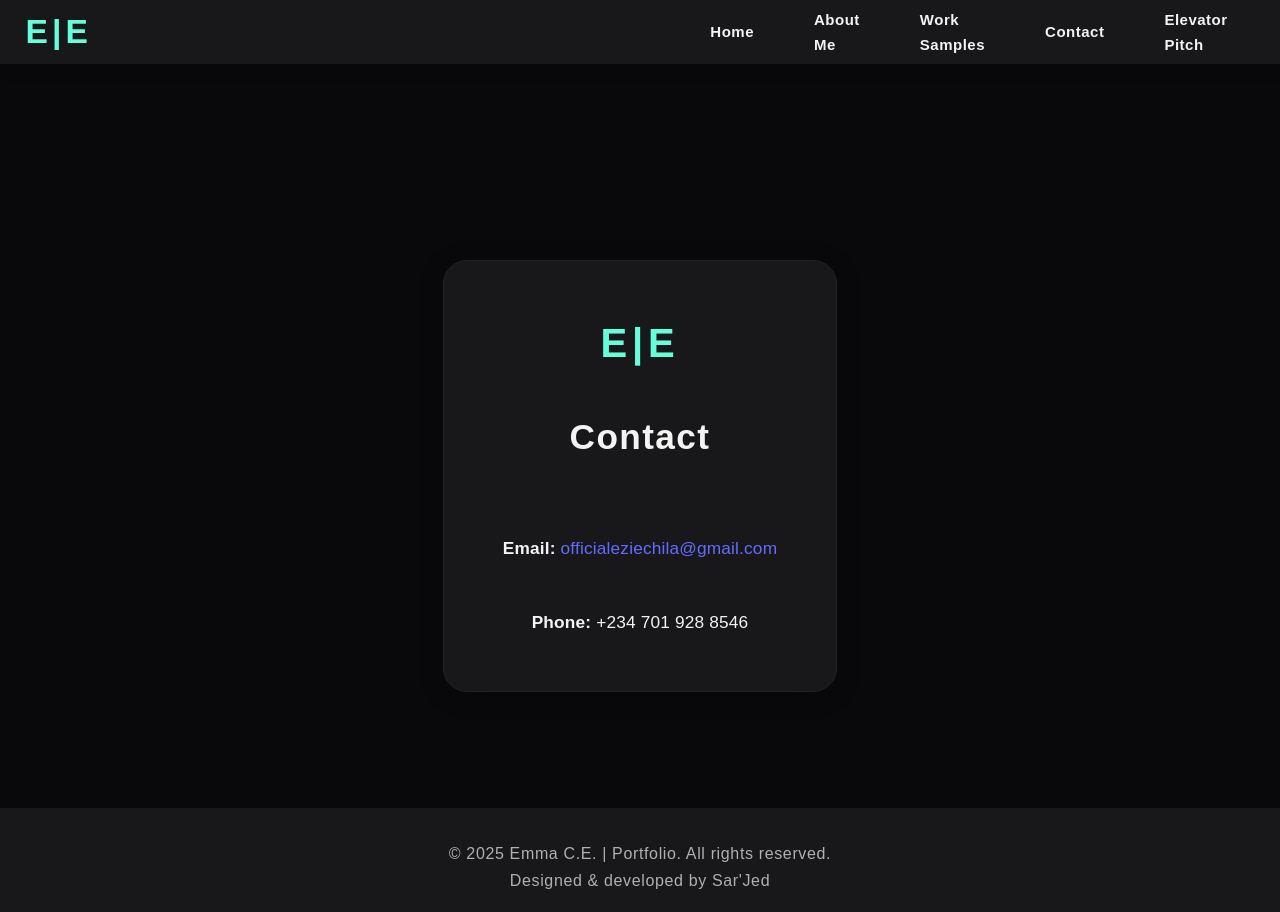
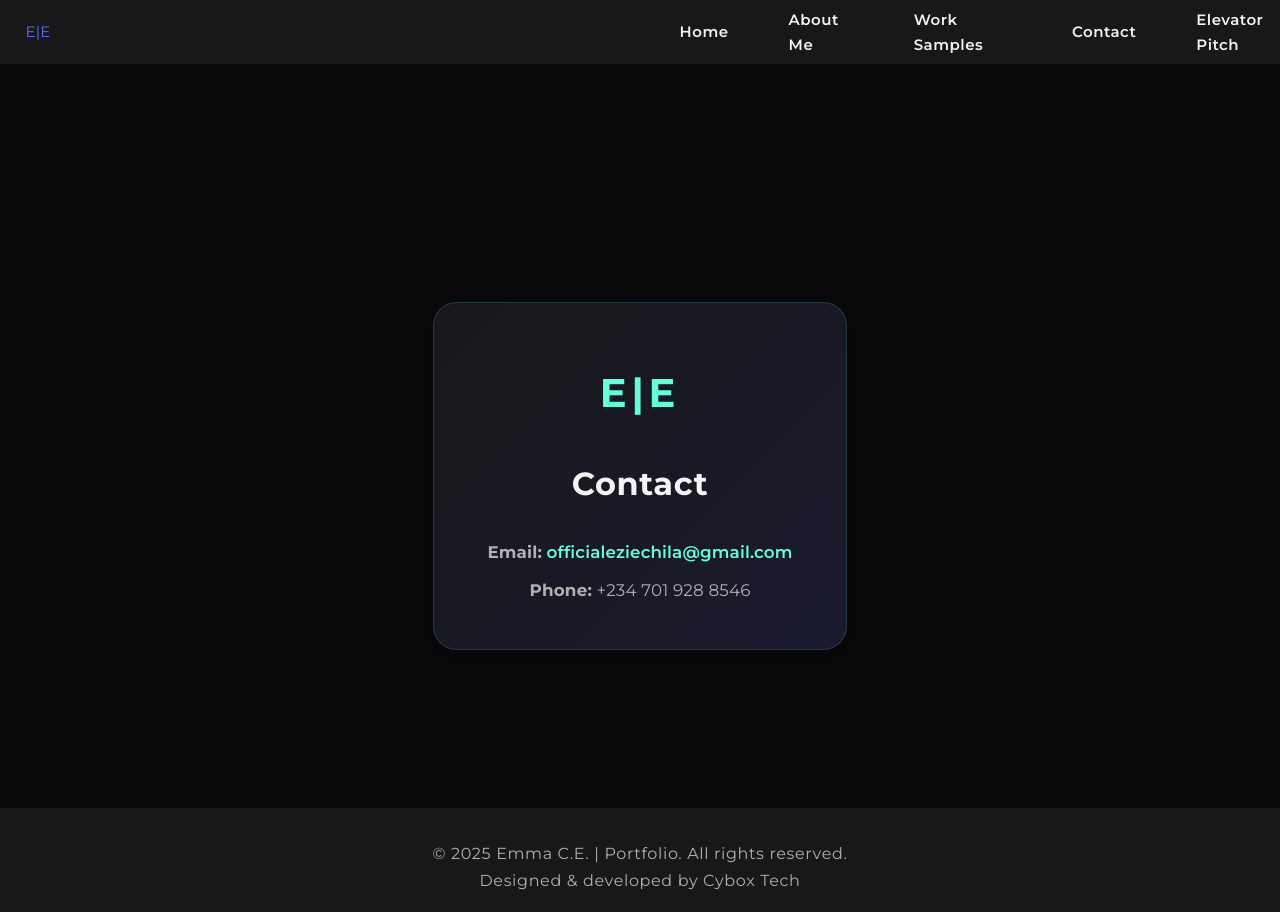
Before and after one commit to Jedidiahdev/emma-profile, a React (Vite) app: page /contact in a window 1280 px wide. Built offline with nearby package versions, Linux system fonts and the light colour scheme.

Commit message:
Changes to Ui and Interactions

```diff
--- a/src/App.css
+++ b/src/App.css
@@ -1,3 +1,14 @@
+@import url('https://fonts.googleapis.com/css2?family=Montserrat:wght@400;600;700&display=swap');
+
+:root {
+  --accent: #64ffda;
+  --accent-dark: #1a1a1a;
+  --bg-black: #09090b;
+  --bg-dark: #18181b;
+  --text-main: #f3f3f3;
+  --text-muted: #b0b0b0;
+}
+
 .logo-accent {
   color: var(--accent);
 }
@@ -124,30 +135,10 @@ body {
   height: 120vh;
   background-repeat: no-repeat;
   background-size: cover;
-  text-align: left !important; /* This line remains unchanged */
-  margin-left: 2vw; /* Shifted margin for better alignment */
+  text-align: left !important;
+  margin-left: 2vw;
   will-change: transform;
   transition: transform 0.2s;
-}
-.parallax-layer-1 {
-  background: linear-gradient(120deg, #64ffda33 0%, #09090b 100%);
-  top: -10vh;
-  left: -10vw;
-  z-index: -1;
-}
-.parallax-layer-2 {
-  background: radial-gradient(circle at 80% 20%, #64ffda22 0%, transparent 70%);
-  top: 10vh;
-  left: 20vw;
-  z-index: -1;
-}
-.parallax-layer-3 {
-  background: radial-gradient(circle at 20% 80%, #64ffda11 0%, transparent 80%);
-  top: 40vh;
-  left: 60vw;
-  z-index: -1;
-}
-.parallax-layer {
   filter: blur(0.5px) brightness(1.15) saturate(1.3);
 }
 .parallax-layer-1 {
@@ -169,17 +160,45 @@ body {
   z-index: -1;
 }
 .contact-card {
-  background: var(--bg-dark);
+  background: linear-gradient(135deg, var(--bg-dark) 0%, #1a1a2e 100%);
   border-radius: 1.5rem;
-  box-shadow: 0 4px 24px rgba(0,0,0,0.22);
-  border: 1.5px solid #232323;
-  padding: 48px 36px 36px 36px;
-  min-width: 320px;
-  max-width: 400px;
+  box-shadow: 0 8px 32px rgba(0,0,0,0.3);
+  border: 1.5px solid rgba(100,255,218,0.15);
+  padding: 56px 36px 44px 36px;
+  min-width: 340px;
+  max-width: 520px;
+  width: 100%;
+  margin: 0 auto;
   display: flex;
   flex-direction: column;
   align-items: center;
   gap: 18px;
+  transition: all 0.3s cubic-bezier(0.34, 1.56, 0.64, 1);
+  position: relative;
+  overflow: hidden;
+}
+
+.contact-card::before {
+  content: '';
+  position: absolute;
+  top: -50%;
+  right: -50%;
+  width: 300px;
+  height: 300px;
+  background: radial-gradient(circle, rgba(100,255,218,0.1) 0%, transparent 70%);
+  opacity: 0;
+  transition: opacity 0.3s;
+  pointer-events: none;
+}
+
+.contact-card:hover {
+  transform: translateY(-6px) scale(1.01);
+  box-shadow: 0 12px 48px rgba(100,255,218,0.2);
+  border-color: rgba(100,255,218,0.3);
+}
+
+.contact-card:hover::before {
+  opacity: 1;
 }
 
 .contact-logo {
@@ -192,11 +211,49 @@ body {
   user-select: none;
 }
 
+.contact-card h2 {
+  font-size: 2rem;
+  font-weight: 700;
+  color: var(--text-main);
+  margin: 0 0 8px 0;
+  letter-spacing: 0.02em;
+}
+
 .contact-info {
   display: flex;
   flex-direction: column;
   gap: 10px;
   align-items: center;
+}
+
+.contact-info p {
+  margin: 0;
+  font-size: 1.05rem;
+  color: var(--text-muted);
+  transition: color 0.3s;
+}
+
+.contact-info a {
+  color: var(--accent);
+  text-decoration: none;
+  font-weight: 600;
+  transition: all 0.3s;
+  position: relative;
+}
+
+.contact-info a::after {
+  content: '';
+  position: absolute;
+  width: 0;
+  height: 2px;
+  bottom: -4px;
+  left: 0;
+  background: var(--accent);
+  transition: width 0.3s cubic-bezier(0.4, 0, 0.2, 1);
+}
+
+.contact-info a:hover::after {
+  width: 100%;
 }
 .elevator-pitch-page {
   min-height: 100vh;
@@ -262,15 +319,17 @@ body {
   width: 100%;
   height: auto;
   border-radius: 2rem;
-  box-shadow: 0 8px 32px rgba(0,0,0,0.18);
+  box-shadow: 0 8px 32px rgba(100,255,218,0.15);
   object-fit: cover;
   display: block;
   margin-left: auto;
-  transition: transform 0.3s cubic-bezier(.68,-0.55,.27,1.55), box-shadow 0.3s;
+  transition: all 0.3s cubic-bezier(.68,-0.55,.27,1.55);
+  border: 1px solid rgba(100,255,218,0.1);
 }
 .profile-img-right:hover {
-  transform: scale(1.04) rotate(-1deg);
-  box-shadow: 0 12px 36px rgba(100,255,218,0.18);
+  transform: scale(1.05) rotate(-1deg);
+  box-shadow: 0 12px 40px rgba(100,255,218,0.25);
+  border-color: rgba(100,255,218,0.3);
 }
 @media (max-width: 900px) {
   .about-hero {
@@ -290,15 +349,27 @@ body {
   width: 100%;
   height: auto;
   border-radius: 2rem;
-  box-shadow: 0 8px 32px rgba(0,0,0,0.18);
+  box-shadow: 0 8px 32px rgba(100,255,218,0.15);
   object-fit: cover;
   display: block;
   margin: 0 auto;
-  transition: transform 0.3s cubic-bezier(.68,-0.55,.27,1.55), box-shadow 0.3s;
+  transition: all 0.3s cubic-bezier(.68,-0.55,.27,1.55);
+  border: 1px solid rgba(100,255,218,0.1);
 }
 .profile-img:hover {
-  transform: scale(1.04) rotate(-1deg);
-  box-shadow: 0 12px 36px rgba(100,255,218,0.18);
+  transform: scale(1.05) rotate(-1deg);
+  box-shadow: 0 12px 40px rgba(100,255,218,0.25);
+  border-color: rgba(100,255,218,0.3);
+}
+
+.img-btn {
+  width: 100%;
+  padding: 0 !important;
+  border: none !important;
+  background: none !important;
+  cursor: pointer;
+  border-radius: 1rem;
+  overflow: hidden;
 }
 
 .project-img {
@@ -309,28 +380,17 @@ body {
   border-radius: 1rem;
   box-shadow: 0 4px 18px rgba(0,0,0,0.23);
   margin-bottom: 12px;
-  transition: transform 0.3s cubic-bezier(.68,-0.55,.27,1.55), box-shadow 0.3s;
+  transition: transform 0.3s cubic-bezier(.68,-0.55,.27,1.55), filter 0.3s;
   display: block;
   background: #18181b;
 }
 .project-img:hover {
-  transform: scale(1.05) rotate(1deg);
-  box-shadow: 0 8px 32px rgba(100,255,218,0.28);
+  transform: scale(1.08) rotate(0.5deg);
+  box-shadow: 0 8px 32px rgba(100,255,218,0.3);
+  filter: brightness(1.1);
 }
 
-@import url('https://fonts.googleapis.com/css2?family=Montserrat:wght@400;600;700&display=swap');
 
-body {
-  font-family: 'Montserrat', sans-serif;
-  background: #09090b;
-  color: #f3f3f3;
-  min-height: 100vh;
-  margin: 0;
-  padding: 0;
-  letter-spacing: 0.01em;
-  font-size: 17px;
-  transition: background 0.4s, color 0.4s;
-}
 
 .background-elements {
   position: fixed;
@@ -402,48 +462,8 @@ body {
   display: flex;
   align-items: center;
   height: 64px;
-  grid-column: 2;
-  justify-self: center;
-  padding: 0 64px;
   grid-column: 3;
   justify-self: end;
-}
-
-.navbar-links ul {
-  display: flex;
-  flex-direction: row;
-  align-items: center;
-  gap: 32px;
-  margin: 0;
-  padding: 0;
-  height: 64px;
-  justify-content: flex-end;
-}
-
-.nav-link {
-  display: flex;
-  align-items: center;
-  height: 64px;
-  padding: 6px 14px;
-}
-
-.navbar-logo {
-  font-family: 'Montserrat', sans-serif;
-  font-size: 2.1rem;
-  font-weight: 900;
-  color: var(--accent);
-  letter-spacing: 0.12em;
-  margin-right: 2vw;
-  user-select: none;
-  display: flex;
-  align-items: center;
-  height: 64px;
-}
-
-.navbar-links {
-  display: flex;
-  align-items: center;
-  height: 64px;
 }
 
 .navbar-links ul {
@@ -587,8 +607,61 @@ body {
   border: 1.5px solid #232323;
   color: var(--text-main);
   margin-bottom: 0;
-  transition: box-shadow 0.3s, transform 0.3s;
+  transition: all 0.3s cubic-bezier(0.34, 1.56, 0.64, 1);
   gap: 12px;
+  position: relative;
+  overflow: hidden;
+}
+
+.project::before {
+  content: '';
+  position: absolute;
+  top: 0;
+  left: 0;
+  right: 0;
+  bottom: 0;
+  background: linear-gradient(135deg, rgba(100,255,218,0.1) 0%, transparent 100%);
+  opacity: 0;
+  transition: opacity 0.3s;
+  pointer-events: none;
+}
+
+.project:hover {
+  transform: translateY(-8px) scale(1.02);
+  box-shadow: 0 12px 40px rgba(100,255,218,0.15);
+  border-color: rgba(100,255,218,0.3);
+  background: linear-gradient(135deg, #18181b 0%, #1a1a2e 100%);
+}
+
+.project:hover::before {
+  opacity: 1;
+}
+
+.project h3 {
+  font-size: 1.3rem;
+  font-weight: 700;
+  margin: 8px 0 4px 0;
+  color: var(--text-main);
+  letter-spacing: 0.02em;
+  text-align: center;
+  transition: color 0.3s;
+}
+
+.project:hover h3 {
+  color: var(--accent);
+}
+
+.project p {
+  font-size: 0.95rem;
+  line-height: 1.5;
+  color: var(--text-muted);
+  margin: 0;
+  text-align: center;
+  transition: color 0.3s;
+}
+
+.project:hover p {
+  color: var(--text-main);
 }
 
 @media (max-width: 1200px) {
@@ -618,6 +691,17 @@ body {
   font-weight: 700;
   letter-spacing: 0.04em;
   display: block;
+  background: linear-gradient(135deg, var(--text-main) 0%, var(--text-muted) 100%);
+  -webkit-background-clip: text;
+  -webkit-text-fill-color: transparent;
+  background-clip: text;
+}
+
+.section-title .logo-accent {
+  background: linear-gradient(135deg, var(--accent) 0%, #4dd4c8 100%);
+  -webkit-background-clip: text;
+  -webkit-text-fill-color: transparent;
+  background-clip: text;
 }
 
 .coming-soon {
@@ -635,7 +719,8 @@ body {
   top: 0; left: 0; right: 0; bottom: 0;
   width: 100vw;
   height: 100vh;
-  background: rgba(10, 25, 47, 0.92);
+  background: rgba(9, 9, 11, 0.95);
+  backdrop-filter: blur(4px);
   z-index: 9999;
   display: flex;
   align-items: center;
@@ -658,7 +743,21 @@ body {
   min-width: 320px;
   max-width: 90vw;
   max-height: 90vh;
+  border: 1px solid rgba(100,255,218,0.1);
+  animation: slideUp 0.3s cubic-bezier(0.34, 1.56, 0.64, 1);
 }
+
+@keyframes slideUp {
+  from {
+    opacity: 0;
+    transform: translateY(20px);
+  }
+  to {
+    opacity: 1;
+    transform: translateY(0);
+  }
+}
+
 .modal-img {
   max-width: 70vw;
   max-height: 60vh;
@@ -676,13 +775,21 @@ body {
   font-size: 2.2rem;
   cursor: pointer;
   z-index: 2;
+  transition: transform 0.2s, color 0.2s;
+  padding: 0;
 }
+
+.modal-close:hover {
+  transform: rotate(90deg) scale(1.1);
+  color: #fff;
+}
+
 .modal-prev, .modal-next {
   position: absolute;
   top: 50%;
   transform: translateY(-50%);
-  background: var(--bg-dark);
-  border: none;
+  background: rgba(100,255,218,0.1);
+  border: 1.5px solid rgba(100,255,218,0.3);
   color: var(--accent);
   font-size: 2.2rem;
   cursor: pointer;
@@ -690,7 +797,17 @@ body {
   padding: 8px 14px;
   border-radius: 50%;
   opacity: 0.85;
+  transition: all 0.2s;
 }
+
+.modal-prev:hover, .modal-next:hover {
+  background: var(--accent);
+  color: var(--bg-dark);
+  transform: translateY(-50%) scale(1.1);
+  border-color: var(--accent);
+  opacity: 1;
+}
+
 .modal-prev { left: -48px; }
 .modal-next { right: -48px; }
 
@@ -709,11 +826,12 @@ body {
   border: 2px solid transparent;
   cursor: pointer;
   opacity: 0.7;
-  transition: border 0.2s, opacity 0.2s;
+  transition: all 0.2s;
 }
 .modal-thumb.active, .modal-thumb:hover {
   border: 2px solid var(--accent);
   opacity: 1;
+  transform: scale(1.08);
 }
 
 @media (max-width: 900px) {
@@ -776,7 +894,6 @@ body {
   margin-left: 0;
 }
 
-/* Home and About h1 left align */
 .name, .about-title {
   text-align: left !important;
   width: 100%;
@@ -785,6 +902,29 @@ body {
   font-weight: 900;
   letter-spacing: 0.04em;
   line-height: 1.1;
+  background: linear-gradient(135deg, var(--text-main) 0%, var(--text-main) 70%, var(--accent) 100%);
+  -webkit-background-clip: text;
+  -webkit-text-fill-color: transparent;
+  background-clip: text;
+}
+
+.greeting {
+  font-size: 1.1rem;
+  color: var(--accent);
+  font-weight: 700;
+  letter-spacing: 0.1em;
+  text-transform: uppercase;
+  margin-bottom: 8px;
+}
+
+.description {
+  font-size: 1.15rem;
+  line-height: 1.8;
+  color: var(--text-muted);
+  margin: 0 0 16px 0;
+  font-weight: 400;
+  letter-spacing: 0.01em;
+  transition: color 0.3s;
 }
 
 /* About section spacing and button */
@@ -806,11 +946,30 @@ body {
   margin-bottom: 0;
   cursor: pointer;
   box-shadow: 0 2px 8px rgba(100,255,218,0.08);
-  transition: background 0.2s, color 0.2s, transform 0.2s;
+  transition: all 0.3s cubic-bezier(0.34, 1.56, 0.64, 1);
   display: inline-block;
+  position: relative;
+  overflow: hidden;
 }
+
+.btn::before {
+  content: '';
+  position: absolute;
+  top: 0;
+  left: -100%;
+  width: 100%;
+  height: 100%;
+  background: rgba(255, 255, 255, 0.1);
+  transition: left 0.3s;
+}
+
 .btn:hover, .btn:focus {
   background: #fff;
   color: var(--accent-dark);
-  transform: translateY(-2px) scale(1.04);
+  transform: translateY(-3px) scale(1.05);
+  box-shadow: 0 6px 20px rgba(100,255,218,0.25);
 }
+
+.btn:hover::before {
+  left: 100%;
+}
--- a/src/App.jsx
+++ b/src/App.jsx
@@ -92,7 +92,7 @@ function App() {
       <footer>
         <div>
           &copy; {new Date().getFullYear()} Emma C.E. | Portfolio. All rights reserved.<br/>
-          Designed &amp; developed by Sar'Jed
+          Designed &amp; developed by Cybox Tech
         </div>
       </footer>
     </Router>
--- a/src/pages/About.jsx
+++ b/src/pages/About.jsx
@@ -18,8 +18,7 @@ const About = () => (
         <Link to="/contact" className="btn">Get in Touch</Link>
       </div>
       <div className="about-image about-image-shift">
-  <img src="/public/emma.jpg" alt="Emma C. Eziechila" className="profile-img-right" />
-    <img src="/Images/emma.jpg" alt="Emma C. Eziechila" className="profile-img-right" />
+        <img src="/Images/emma.jpg" alt="Emma C. Eziechila" className="profile-img-right" />
       </div>
     </section>
   </div>
--- a/src/pages/WorkSamples.jsx
+++ b/src/pages/WorkSamples.jsx
@@ -113,7 +113,7 @@ const WorkSamples = () => {
 
   return (
   <div className="container work-samples-page">
-  <h2 className="section-title" style={{textAlign: 'center', width: '100%'}}>Featured <span>Projects</span></h2>
+  <h2 className="section-title">Featured <span className="logo-accent">Projects</span></h2>
       <div className="projects">
         {projects.map((proj, i) => (
           <div className="project" key={proj.title}>
```
